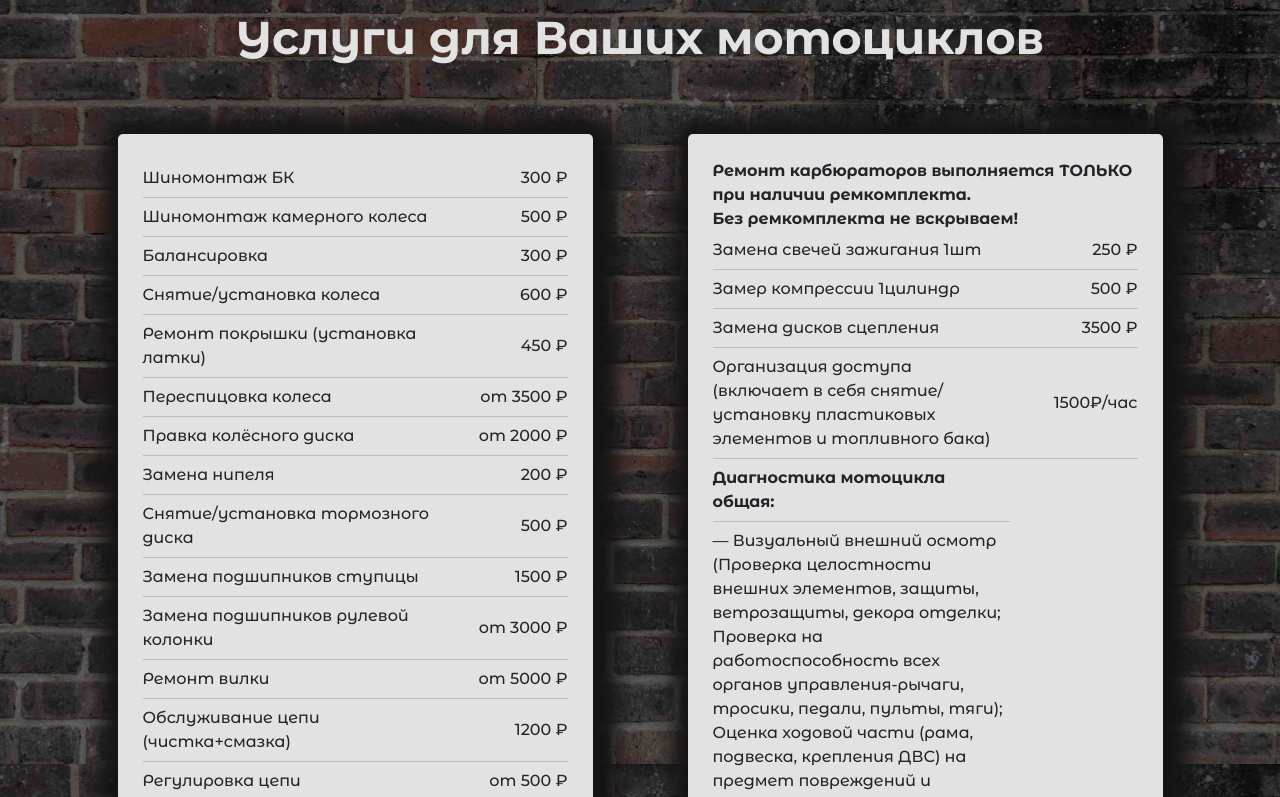
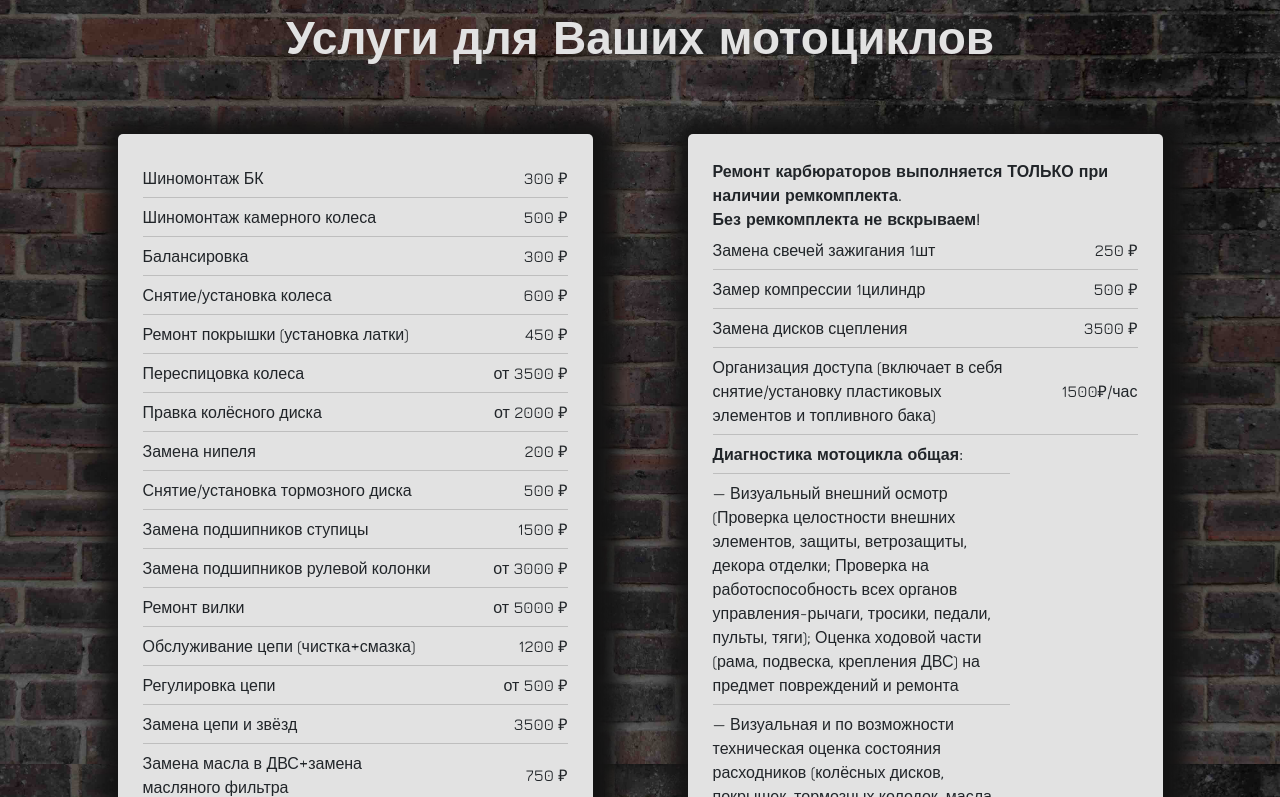
Before and after one commit to Kramskoy-v/PatataClub, a website: page app/index.html in a window 1280 px wide. Shown: the part 900-1697 px from the top of the page. Drawn offline with nearby package versions, Linux system fonts and the light colour scheme.

Commit message:
замена шрифта

```diff
--- a/app/scss/animation.scss
+++ b/app/scss/animation.scss
@@ -3,11 +3,11 @@
 		opacity: 0;
 		transform: translateY(100px);
 		transition: opacity 0.4s ease-in-out, transform 0.4s ease-in-out;
-	}
-	.animation {
-		opacity: 1;
-		transform: translateY(0);
-		transition-delay: 0.3s;
+		&.animation {
+			opacity: 1;
+			transform: translateY(0);
+			transition-delay: 0.1s;
+		}
 	}
 }
 
@@ -16,9 +16,9 @@
 		opacity: 0;
 		transform: rotateX(90deg);
 		transition: opacity 0.4s ease-in-out, transform 0.5s ease-in-out;
-	}
-	.animation {
-		opacity: 1;
-		transform: rotateX(0);
+		&.animation {
+			opacity: 1;
+			transform: rotateX(0);
+		}
 	}
 }
--- a/app/scss/general.scss
+++ b/app/scss/general.scss
@@ -1,5 +1,5 @@
 body {
-	font-family: "Montserrat Alternates", sans-serif;
+	font-family: 'Jura', sans-serif;
 	font-weight: 500;
 	background: url("../img/bg_1.jpg") left top/cover fixed;
 }
--- a/app/scss/style.scss
+++ b/app/scss/style.scss
@@ -1,4 +1,4 @@
-@import url("https://fonts.googleapis.com/css2?family=Montserrat+Alternates:wght@500;700&display=swap");
+@import url('https://fonts.googleapis.com/css2?family=Jura:wght@500;700&display=swap');
 @import "general";
 @import "animation";
 @import "media";
```
Also changed, not shown: app/css/style.min.css, dist/css/style.min.css.
